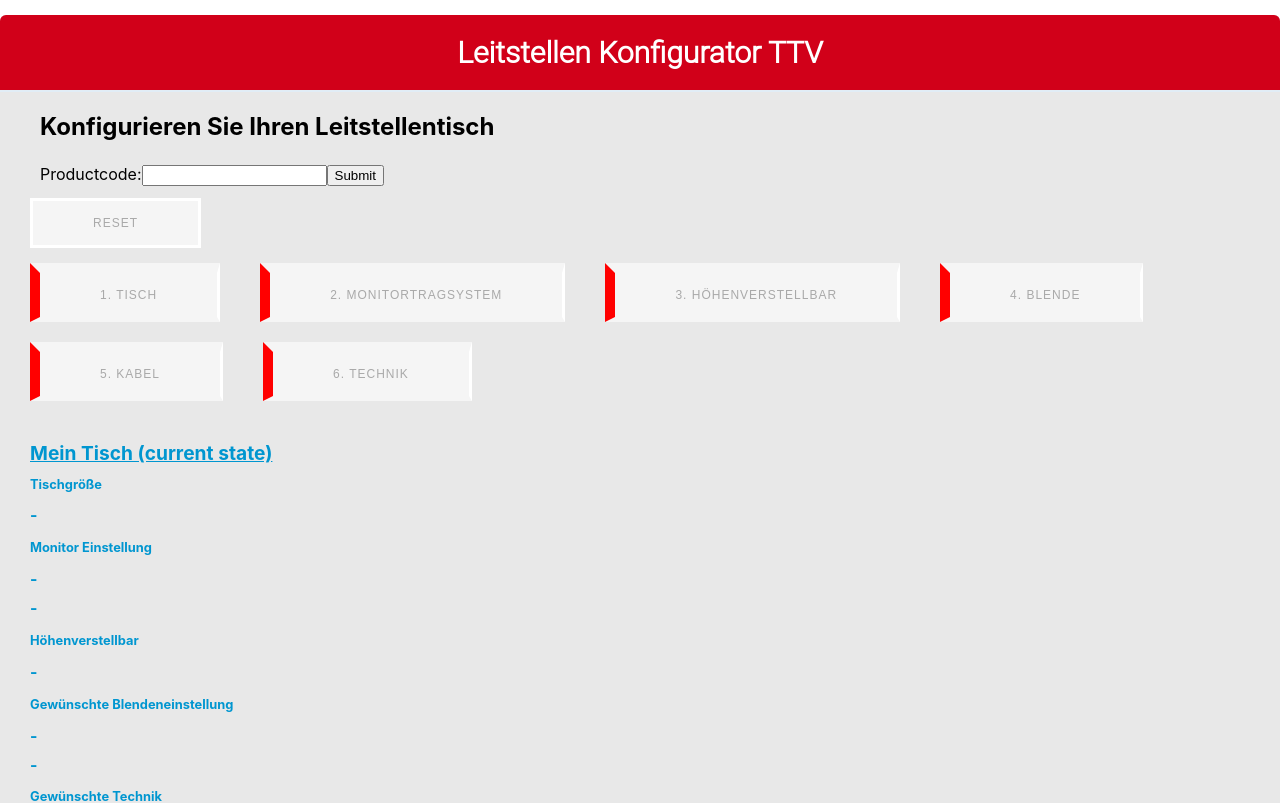
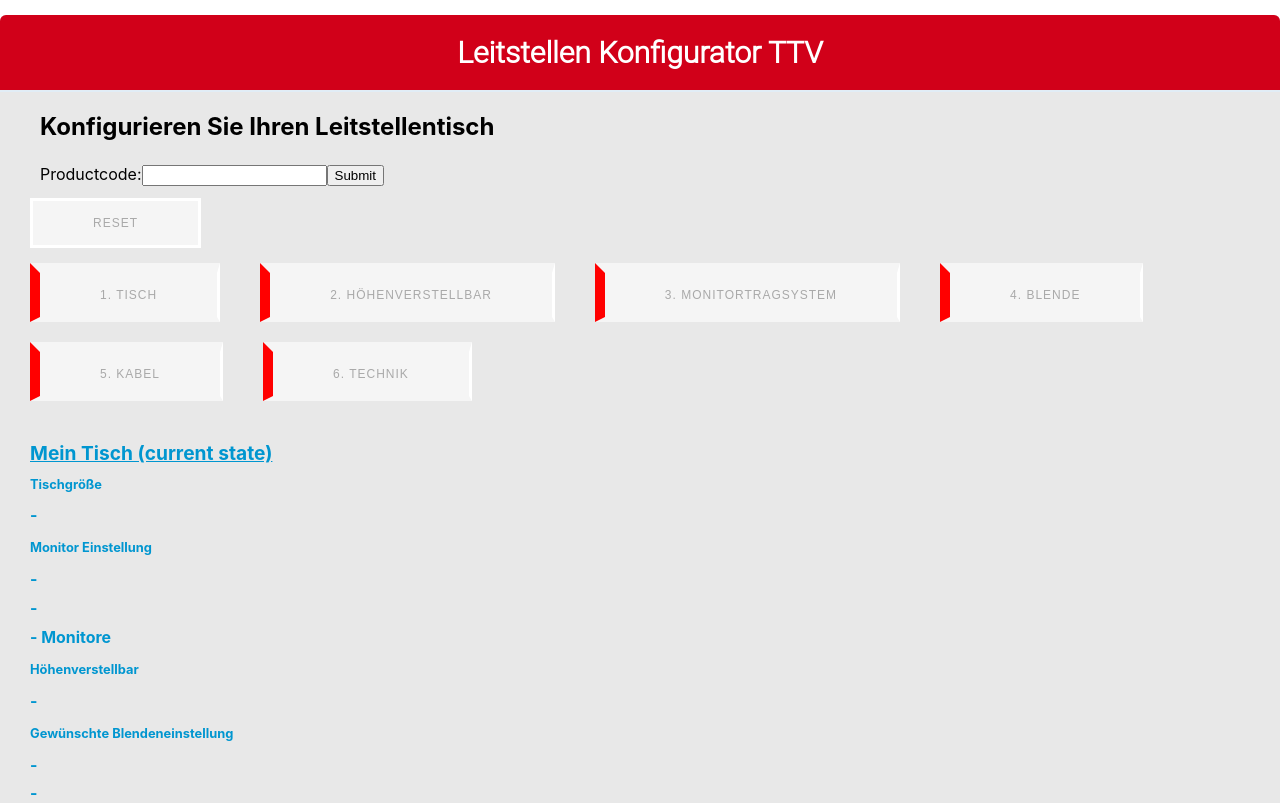
Before and after one commit to mathiasfrey/haselmaier-configurator, a React (Create React App) app: page / in a window 1280 px wide. Shown: the top 803 px of the page. Built offline with nearby package versions, Linux system fonts and the light colour scheme.

Commit message:
Fixed Bugs

```diff
--- a/src/components/Height.js
+++ b/src/components/Height.js
@@ -31,7 +31,7 @@ class Height extends React.Component {
     render() {
         return (
         <>
-        <button className="btn btn-1 btn-1e" onClick={this.onOpenModal}>3. Höhenverstellbar</button>
+        <button className="btn btn-1 btn-1e" onClick={this.onOpenModal}>2. Höhenverstellbar</button>
         <Modal open={this.state.open} onClose={this.onCloseModal} center>
         <h2>Höhenverstellbar</h2>
         <video autoPlay={false} height="300" width="500" controls playsInline="false">
--- a/src/components/Monitor.js
+++ b/src/components/Monitor.js
@@ -47,22 +47,35 @@ class Monitor extends React.Component {
     handlingMonitorRowOne = () => {
         this.props.monitorOneRow();
     };
-
     handlingMonitorRowTwo = () => {
         this.props.monitorTwoRow();
     };
-
+    handlingMonitorThree = () => {
+        this.props.monitorThree();
+    };
+    handlingMonitorFour = () => {
+        this.props.monitorFour();
+    };
+    handlingMonitorFive = () => {
+        this.props.monitorFive();
+    };
 
 
     render() {
         return (
         <>
-        <button className="btn btn-1 btn-1e" onClick={this.onOpenModal}>2. Monitortragsystem</button>
+        <button className="btn btn-1 btn-1e" onClick={this.onOpenModal}>3. Monitortragsystem</button>
         <Modal open={this.state.open} onClose={this.onCloseModal} center>
-            <h2> Monitortragsystem </h2>
+        <h2> Monitortragsystem </h2>
          <video autoPlay={false} height="300" width="500" controls playsinline="false">
          <source src={monitor_video} type="video/mp4"/>
          </video>
+        <h2> Anzahl der Monitore </h2>
+        <div>
+        <button className="btn btn-2 btn-2a" onClick={this.handlingMonitorThree}> 3 Monitore </button>
+        <button className="btn btn-2 btn-2a" onClick={this.handlingMonitorFour}> 4 Monitore </button>
+        <button className="btn btn-2 btn-2a" onClick={this.handlingMonitorFive}> 5 Monitore </button>
+        </div>
         <h2> 1-reihig oder 2-reihig? </h2>
         <div>
         <button className="btn btn-2 btn-2a" onClick={this.handlingMonitorRowOne}> 1 - Reihig </button>
--- a/src/components/Settings.js
+++ b/src/components/Settings.js
@@ -18,12 +18,12 @@ const imagesPath = {
   small_table: <img src={table} height="500" width="600" alt="ref"/>,
   middle_table: <img src={table} height="500" width="600" alt="ref"/>,
   large_table: <img src={table} height="500" width="600" alt="ref"/>,
+    //Height
+  eco: <img src={table_black_eight_monitors} height="500" width="600" alt="ref"/>,
+  vario: <img src={table_black_eight_monitors} height="500" width="600" alt="ref"/>,
     //Monitor
   monitorOneRow: <img src={table_four_monitors} height="500" width="600" alt="ref"/>,
   monitorTwoRow: <img src={table_eight_monitors} height="500" width="600" alt="ref"/>,
-    //Height
-  eco: <img src={table_black_eight_monitors} height="500" width="600" alt="ref"/>,
-  vario: <img src={table_black_eight_monitors} height="500" width="600" alt="ref"/>,
 
 };
 
@@ -45,9 +45,10 @@ class Settings extends React.Component {
         input: String,
         chosenTable: String,
         chosenTablePic: Array,
-        chosenMonitorSize: Number,
+        chosenMonitorSystem: Number,
         chosenMonitorPic: Array,
         chosenMonitorRow: Number,
+        chosenMonitorNumber: Number,
         chosenHeightSetting: String,
         chosenHeightPic: Array,
         chosenBlende: String,
@@ -99,13 +100,13 @@ class Settings extends React.Component {
 
 
         //code Monitor Count
-        const monitorCountRegex = /[12]/;
-        if (code.match(monitorCountRegex)) {
-            const monitorCount = code.match(monitorCountRegex[0])
+        const monitorRowRegex = /[12]/;
+        if (code.match(monitorRowRegex)) {
+            const monitorRow = code.match(monitorRowRegex[0])
         } else {
             return false;
         }
-        code = code.replace(monitorCountRegex, '');
+        code = code.replace(monitorRowRegex, '');
         console.log(code);
 
         //code Height
@@ -135,13 +136,9 @@ class Settings extends React.Component {
         } else {
             return false;
         }
-        code = code.replace(technikRegex, '')
+        code = code.replace(technikRegex, '');
         console.log(code);
-
-
-        // result =>
-        /*
-
+/*
         this.setState(
             {
                 table: table,
@@ -151,53 +148,89 @@ class Settings extends React.Component {
                 blende: blende,
                 technik: technik,
             }
-        );
-        */
+        );*/
     };
 
     //TABLE CONFIGURATION
 
     loadTableSmall = () => {
+        this.setState({chosenMonitorPic: Array});
+        this.setState({chosenHeightPic: Array});
         this.setState({chosenTablePic: imagesPath.small_table});
         this.setState({chosenTable: 'S' });
         this.setState({productCodeOfTable: 'TTV.S'})
     };
 
     loadTableMiddle = () => {
+        this.setState({chosenMonitorPic: Array});
+        this.setState({chosenHeightPic: Array});
         this.setState({chosenTablePic: imagesPath.middle_table});
         this.setState({chosenTable: 'M'});
         this.setState({productCodeOfTable: 'TTV.M'})
     };
 
     loadTableLarge = () => {
+        this.setState({chosenMonitorPic: Array});
+        this.setState({chosenHeightPic: Array});
         this.setState({chosenTablePic: imagesPath.large_table});
         this.setState({chosenTable: 'L'});
         this.setState({productCodeOfTable: 'TTV.L'})
     };
 
+    //HEIGHT CONFIGURATION
+
+    heightSettingEco = () => {
+        this.setState({chosenTablePic: Array});
+        this.setState({chosenMonitorPic: Array});
+        this.setState({chosenHeightPic: imagesPath.eco});
+        this.setState({chosenHeightSetting: 'ECO'});
+        this.setState({productCodeOfHeight: 'E'});
+    };
+
+    heightSettingVario = () => {
+        this.setState({chosenTablePic: Array});
+        this.setState({chosenMonitorPic: Array});
+        this.setState({chosenHeightPic: imagesPath.vario});
+        this.setState({chosenHeightSetting: 'VARIO'});
+        this.setState({productCodeOfHeight: 'V'});
+    };
+
     //MONITOR CONFIGURATION
 
+    //Monitor Systems
+
     monitorSystemWithout = () => {
-        this.setState({chosenMonitorSize: 'OHNE'});
+        this.setState({chosenTablePic: Array});
+        this.setState({chosenHeightPic: Array});
+        this.setState({chosenMonitorSystem: 'OHNE'});
         this.setState({productCodeOfMonitor: 'OH'})
     };
 
     monitorSystemStativ = () => {
-        this.setState({chosenMonitorSize: 'STATIV'});
+        this.setState({chosenTablePic: Array});
+        this.setState({chosenHeightPic: Array});
+        this.setState({chosenMonitorSystem: 'STATIV'});
         this.setState({productCodeOfMonitor: 'ST'})
     };
 
     monitorSystemRelingHV = () => {
-        this.setState({chosenMonitorSize: 'RELING-HV'});
+        this.setState({chosenTablePic: Array});
+        this.setState({chosenHeightPic: Array});
+        this.setState({chosenMonitorSystem: 'RELING-HV'});
         this.setState({productCodeOfMonitor: 'REHV'})
     };
 
     monitorSystemReling = () => {
-        this.setState({chosenMonitorSize: 'RELING'});
+        this.setState({chosenTablePic: Array});
+        this.setState({chosenHeightPic: Array});
+        this.setState({chosenMonitorSystem: 'RELING'});
         this.setState({productCodeOfMonitor: 'RE'})
     };
 
+    // Monitor Rows
+
     monitorOneRow = () => {
+        this.setState({chosenHeightPic: Array});
         this.setState({chosenTablePic: Array});
         this.setState({chosenMonitorPic: imagesPath.monitorOneRow});
         this.setState({chosenMonitorRow: '1-reihig'});
@@ -205,26 +238,26 @@ class Settings extends React.Component {
     };
 
     monitorTwoRow = () => {
+        this.setState({chosenHeightPic: Array});
         this.setState({chosenTablePic: Array});
         this.setState({chosenMonitorPic: imagesPath.monitorTwoRow});
         this.setState({chosenMonitorRow: '2-reihig'});
         this.setState({productCodeOfMonitorRow: '2'})
     };
 
-    //HEIGHT CONFIGURATION
+    // Monitor Count
 
-    heightSettingEco = () => {
-        this.setState({chosenMonitorPic: Array});
-        this.setState({chosenHeightPic: imagesPath.eco});
-        this.setState({chosenHeightSetting: 'ECO'});
-        this.setState({productCodeOfHeight: 'E'});
+    monitorThree = () => {
+        this.setState({chosenTablePic: Array});
+        this.setState({chosenMonitorNumber: '3'})
     };
-
-    heightSettingVario = () => {
-        this.setState({chosenMonitorPic: Array});
-        this.setState({chosenHeightPic: imagesPath.vario});
-        this.setState({chosenHeightSetting: 'VARIO'});
-        this.setState({productCodeOfHeight: 'V'});
+    monitorFour = () => {
+        this.setState({chosenTablePic: Array});
+        this.setState({chosenMonitorNumber: '4'})
+    };
+    monitorFive = () => {
+        this.setState({chosenTablePic: Array});
+        this.setState({chosenMonitorNumber: '5'})
     };
 
     //BLEND CONFIGURATION
@@ -293,7 +326,6 @@ class Settings extends React.Component {
     render() {
       return (
             <>
-                {this.code2state('TTV.LR2T')}
                 <div className="padding-left">
                 <h2>Konfigurieren Sie Ihren Leitstellentisch </h2>
                 </div>
@@ -315,6 +347,10 @@ class Settings extends React.Component {
                 middleTable={this.loadTableMiddle}
                 largeTable={this.loadTableLarge}
                 />
+                <Height
+                heightSettingEco={this.heightSettingEco}
+                heightSettingVario={this.heightSettingVario}
+                />
                 <Monitor
                 monitorSystemWithout={this.monitorSystemWithout}
                 monitorSystemStativ={this.monitorSystemStativ}
@@ -322,10 +358,9 @@ class Settings extends React.Component {
                 monitorSystemReling={this.monitorSystemReling}
                 monitorOneRow={this.monitorOneRow}
                 monitorTwoRow={this.monitorTwoRow}
-                />
-                <Height
-                heightSettingEco={this.heightSettingEco}
-                heightSettingVario={this.heightSettingVario}
+                monitorThree={this.monitorThree}
+                monitorFour={this.monitorFour}
+                monitorFive={this.monitorFive}
                 />
                 <Blende
                 chosenBlendeKeinen={this.chosenBlendeKeinen}
@@ -345,8 +380,9 @@ class Settings extends React.Component {
                 />
                 <Summary
                 chosenTable={this.state.chosenTable}
-                chosenMonitorSize={this.state.chosenMonitorSize}
+                chosenMonitorSystem={this.state.chosenMonitorSystem}
                 chosenMonitorRow={this.state.chosenMonitorRow}
+                chosenMonitorNumber={this.state.chosenMonitorNumber}
                 chosenServerSize={this.state.chosenHeightSetting}
                 chosenBlende={this.state.chosenBlende}
                 chosenKabelRuecken={this.state.chosenKabelRuecken}
--- a/src/components/Summary.js
+++ b/src/components/Summary.js
@@ -14,7 +14,8 @@ class Summary extends React.Component {
                 <h5>  - {this.props.chosenTable} </h5>
                 <h6> Monitor Einstellung</h6>
                 <h5>  - {this.props.chosenMonitorRow} </h5>
-                <h5>  - {this.props.chosenMonitorSize} </h5>
+                <h5>  - {this.props.chosenMonitorSystem} </h5>
+                <h5> - {this.props.chosenMonitorNumber} Monitore</h5>
                 <h6> Höhenverstellbar </h6>
                 <h5>  - {this.props.chosenServerSize} </h5>
                 <h6> Gewünschte Blendeneinstellung </h6>
```
